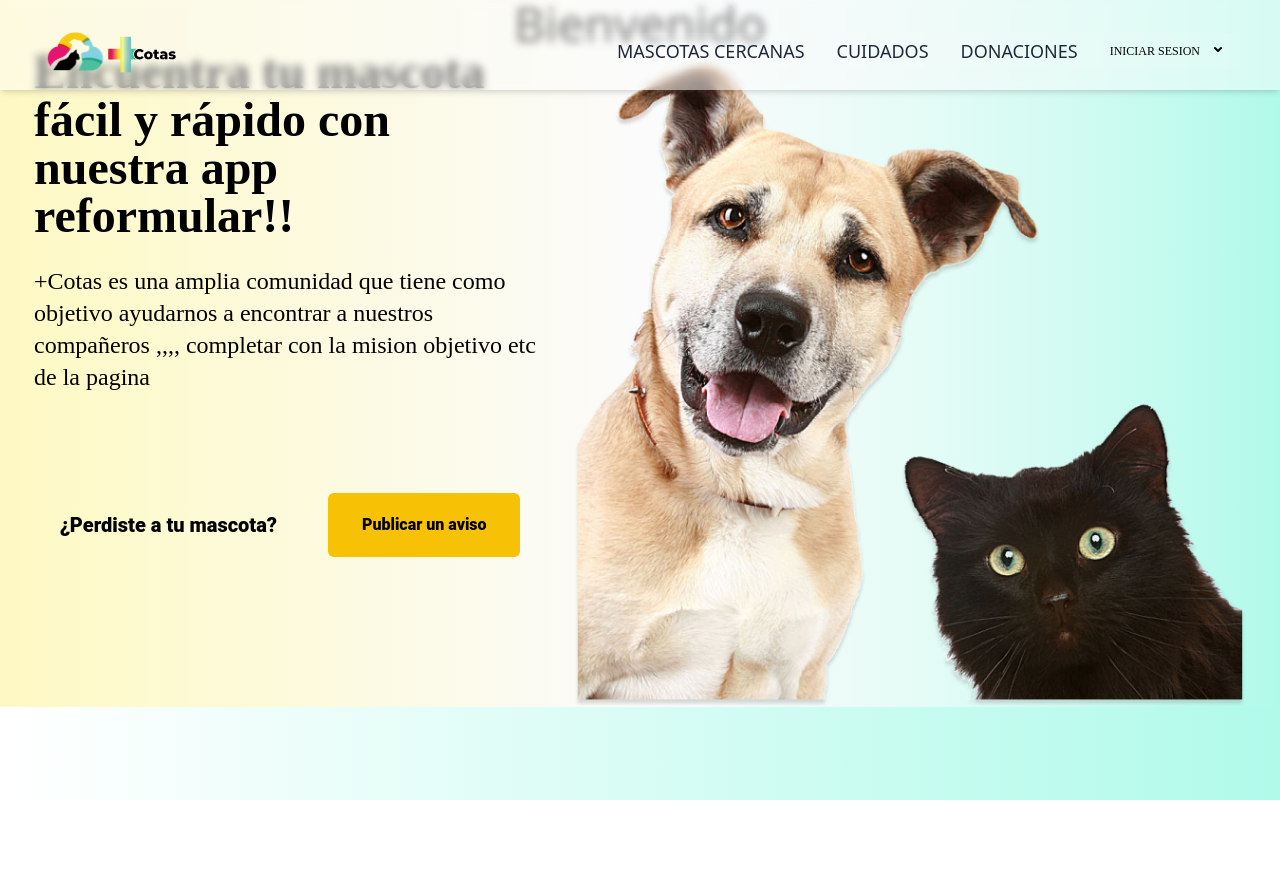
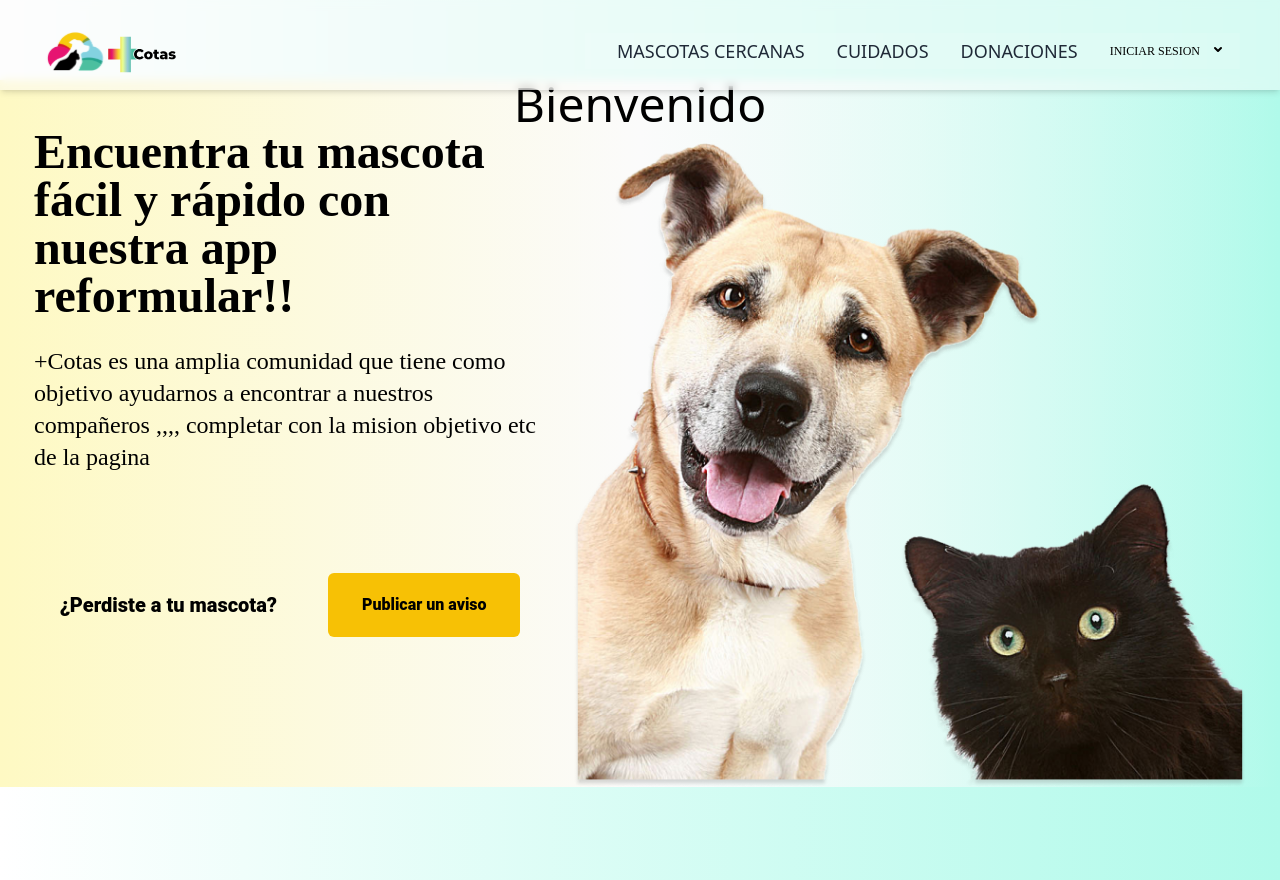
Before and after one commit to Veron-Juan/Devlights-final-project, a React (Vite) app in the folder frontend/: page / in a window 1280 px wide. Before the commit the page ends 800 px from the top, so only its background shows below. Built offline with nearby package versions, Linux system fonts and the light colour scheme.

Commit message:
me traje el navbar de matias

```diff
--- a/frontend/src/components/Navbar/Navbar.jsx
+++ b/frontend/src/components/Navbar/Navbar.jsx
@@ -14,7 +14,7 @@ const Nav = () => {
 
   return (
     <nav className="w-screen fixed z-10 bg-opacity-50 top-0 backdrop-filter transparent bg-cover backdrop-blur-sm bg-white">
-      <div className="shadow-md max-w-[1300px] mx-auto h-[90px]">
+      <div className="shadow-md   max-w-[1500px] mx-auto h-[90px]">
         <div className="md:flex items-center justify-between py-4 md:px-10 px-7 transparent">
           <div
             className="font-bold text-2xl cursor-pointer flex items-center
--- a/frontend/src/pages/home/Home.jsx
+++ b/frontend/src/pages/home/Home.jsx
@@ -8,7 +8,7 @@ export default function Home() {
 
   const {name} = useSelector((state)=> state.user)
   return (
-    <div>
+    <div className='mt-20'>
       <p className='text-5xl text-center'>Bienvenido {name} </p>
       <div className=' mx-auto max-w-7xl flex justify-center   text-black '>
 
```
